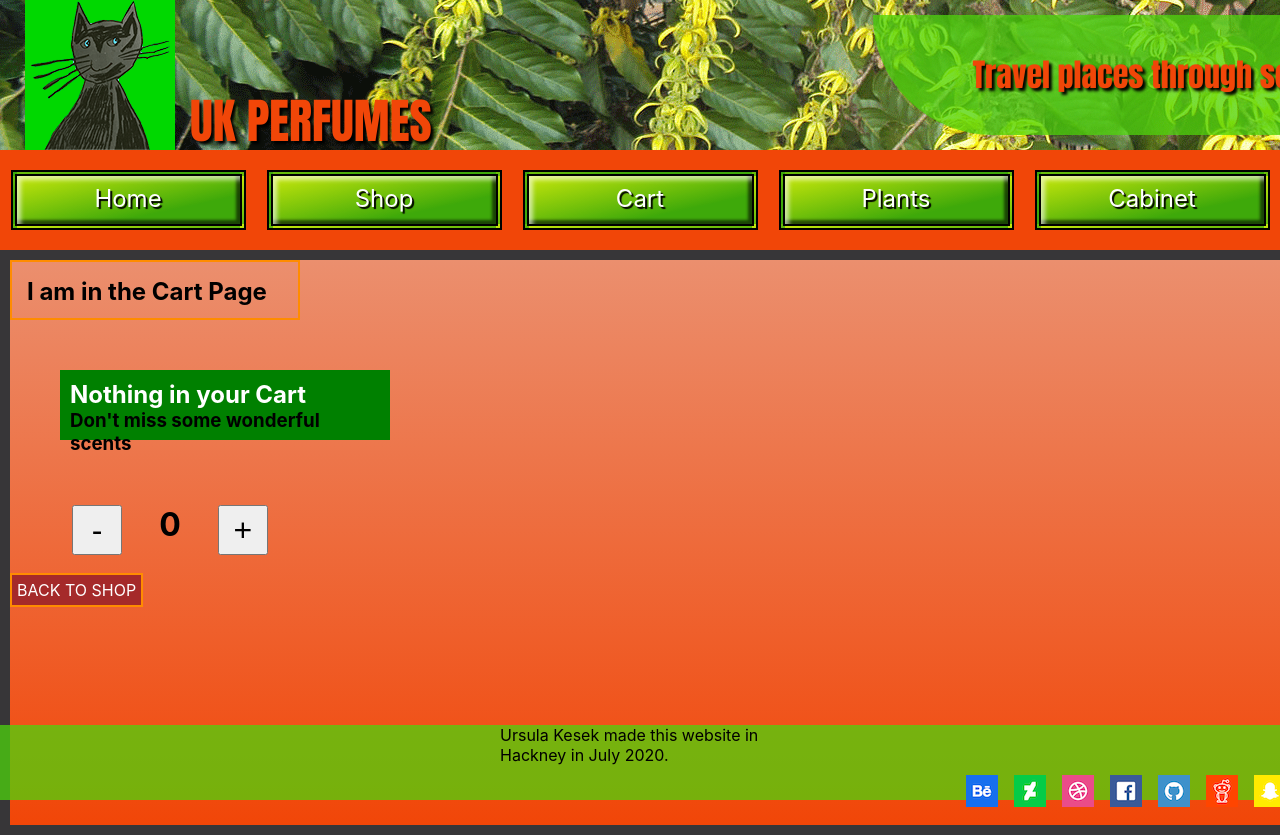
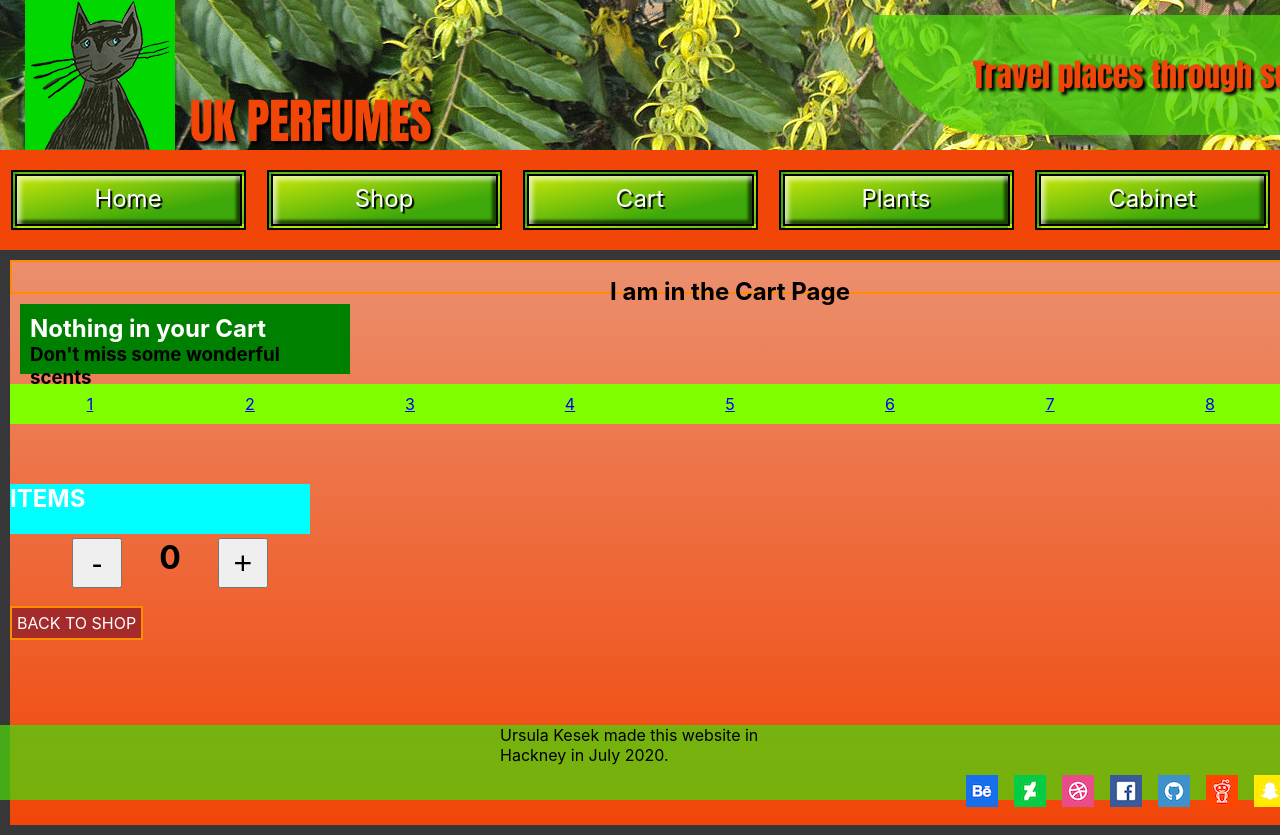
Before and after one commit to GiacomoSorbi/UrsulaKesek-module-ii, a React (Create React App) app: page /cartp in a window 1280 px wide. Shown: the top 835 px of the page. Built offline with nearby package versions, Linux system fonts and the light colour scheme.

Commit message:
edited error page

```diff
--- a/src/components/EmptyCart/EmptyCart.css
+++ b/src/components/EmptyCart/EmptyCart.css
@@ -1,5 +1,5 @@
 .mtcart{
-    margin:50px;
+    margin:10px;
     background-color: green;
     padding:10px;
     height:70px;
--- /dev/null
+++ b/src/components/Error/Error.css
@@ -0,0 +1,5 @@
+.err {
+  margin: 30px;
+  position: relative;
+  left: 450px;
+}
--- a/src/components/Error/index.jsx
+++ b/src/components/Error/index.jsx
@@ -1,12 +1,12 @@
 import React from 'react';
-
+import Cat404 from './Image/Bluecat404.gif';
+import "./Error.css";
 const Error =()=>
 <>
-<div>
-    I am the Error Page
+<div className="err">
     <img
               alt="404"
-              src="https://i.pinimg.com/originals/f3/1b/5b/f31b5bcda076125bf7010c781a4578a0.gif"
+              src={Cat404}
             />
 
     </div>
--- a/src/components/Item/Item.css
+++ b/src/components/Item/Item.css
@@ -2,6 +2,8 @@
     height:600px;
     width:300px;
     background-color: deeppink;
-
-
 }
+.iimg{
+    width:200px;
+    height:200px;
+}
--- a/src/constants/index.jsx
+++ b/src/constants/index.jsx
@@ -29,6 +29,7 @@ export const products = [
     title: "Colombo Fresh",
     desc: "Blending Lemongrass,lavender,mandarin and peppermint",
     img: bottle1,
+    alt:"404",
     price: 145.0,
     quantity: `Qty:${0}`,
     subTotal: 0,
@@ -107,13 +108,64 @@ export const products = [
 export const items = [
   {
     id: "1",
-    img: bottle,
+    img:bottle,
+    title:"Seychelles",
     prefix: "£",
     price: 185.0,
   },
   {
     id: "2",
-    img: bottle1,
+    img:bottle1,
+    title:"Colombo",
+    prefix: "£",
+    price: 145.0,
+  },
+  {
+    id: "3",
+    img:bottle1,
+    title:"Colombo",
+    prefix: "£",
+    price: 145.0,
+  },
+  {
+    id: "4",
+    img:bottle1,
+    title:"Colombo",
+    prefix: "£",
+    price: 145.0,
+  },
+  {
+    id: "5",
+    img:bottle1,
+    title:"Colombo",
+    prefix: "£",
+    price: 145.0,
+  },
+  {
+    id: "6",
+    img:bottle1,
+    title:"Colombo",
+    prefix: "£",
+    price: 145.0,
+  },
+  {
+    id: "7",
+    img:bottle1,
+    title:"Colombo",
+    prefix: "£",
+    price: 145.0,
+  },
+  {
+    id: "8",
+    img:bottle1,
+    title:"Colombo",
+    prefix: "£",
+    price: 145.0,
+  },
+  {
+    id: "9",
+    img:bottle1,
+    title:"Colombo",
     prefix: "£",
     price: 145.0,
   },
--- a/src/pages/CartPage/CartPage.css
+++ b/src/pages/CartPage/CartPage.css
@@ -3,7 +3,7 @@
   display: flex;
   flex-direction: row;
   justify-content: space-evenly;
-  width:300px;
+  width: 300px;
   padding: 15px;
 }
 .less {
@@ -24,17 +24,31 @@
   height: 565px;
   background: linear-gradient(rgb(235, 143, 110), rgb(241, 70, 8));
 }
+.cpcards {
+  width: 300px;
+  height: 50px;
+  background-color: aqua;
+}
 h2.cp {
-  width: 290px;
-  height: 60px;
+  width:1440px;
   padding: 15px;
   color: black;
+  text-align: center;
 }
-.item-link{
-width:300px;
-height:300px;
-background-color: chartreuse;
-
+.cpitems {
+  display: flex;
+  flex-direction: row;
+  width: 1440px;
+  height: 100px;
+}
+.item-link {
+  display: flex;
+  flex-direction: row;
+  justify-content: space-evenly;
+  padding:10px;
+  width:160px;
+  height:40px;
+  background-color: chartreuse;
 }
 .qty {
   color: black;
--- a/src/pages/CartPage/index.jsx
+++ b/src/pages/CartPage/index.jsx
@@ -1,25 +1,45 @@
-import React,{useState} from "react";
+import React, { useState } from "react";
 import { EmptyCart } from "../../components";
 import { items } from "../../constants";
-import { NavLink } from "react-router-dom";
+import { NavLink, Route } from "react-router-dom";
+import { Item } from "../../components";
 import "./CartPage.css";
 
 const CartPage = () => {
-
   const [quantity, setQuantity] = useState(0);
   const increaseQty = () => setQuantity(quantity + 1);
   const decreaseQty = () => setQuantity(quantity - 1);
   return (
     <>
       <section className="cart">
+        <div>
           <h2 className="cp">I am in the Cart Page</h2>
           <EmptyCart />
+          <div className="cpitems">
             {items.map((item) => (
-            <NavLink key={item.id} className="item-link"
-              to={`/cartp/${item.id}`}>
-                {item.title}
+              <NavLink
+                key={item.id}
+                className="item-link"
+                to={`/cartp/${item.id}`}
+              >
+                {item.id}
               </NavLink>
             ))}
+          </div>
+        </div>
+        <div className="cpcards">
+          <Route
+            path="/cartp"
+            render={() => (
+              <div className="itemp">
+                <h2 className="iptitle">ITEMS</h2>
+              </div>
+            )}
+          />
+          <div className="cpi">
+            <Route path="/cartp/:id" component={Item} />
+          </div>
+
           <div className="btns">
             <button className="less" onClick={decreaseQty}>
               -
@@ -34,8 +54,8 @@ const CartPage = () => {
               BACK TO SHOP
             </NavLink>
           </div>
+        </div>
       </section>
-
     </>
   );
 };
```
Also changed, not shown: src/components/Error/Image/Bluecat404.gif (added). Lines whose indentation alone changed are shown as unchanged.
